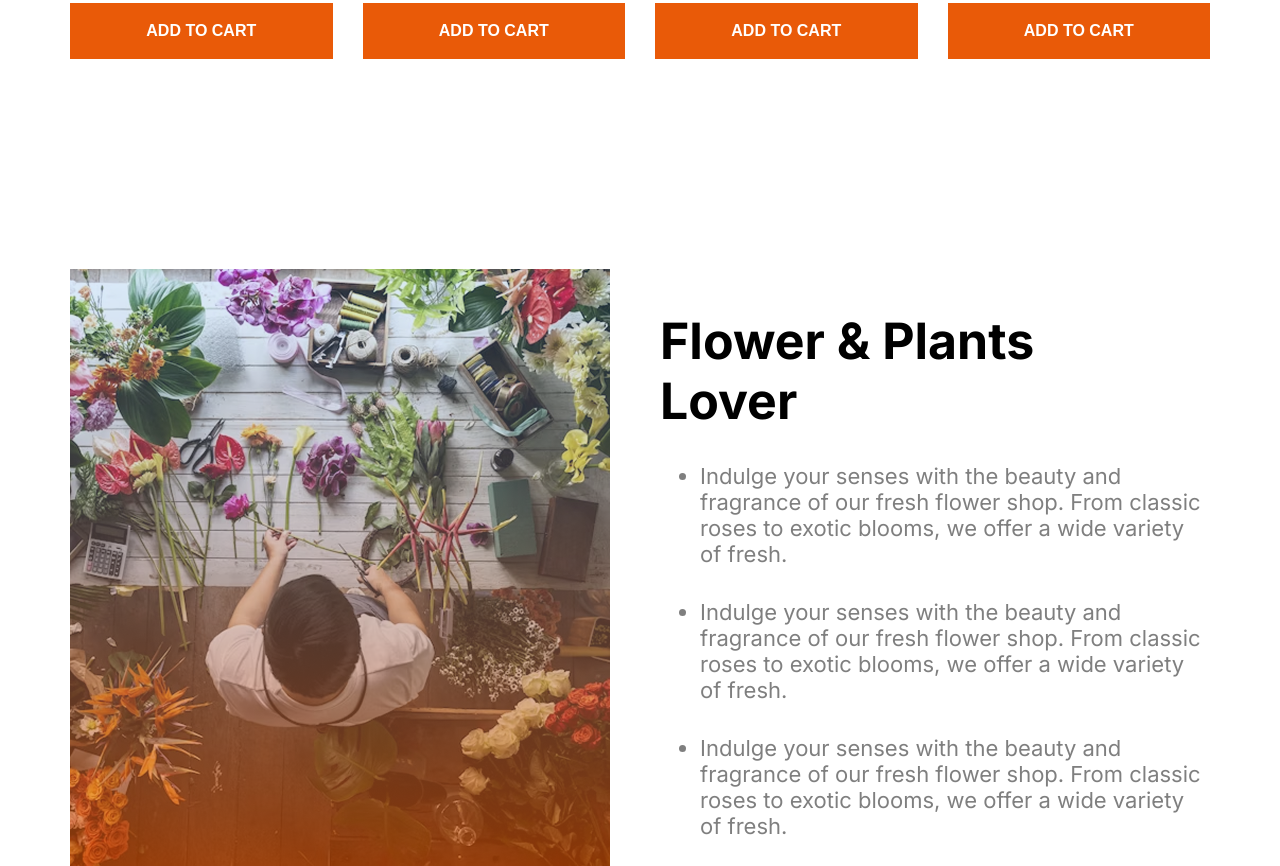
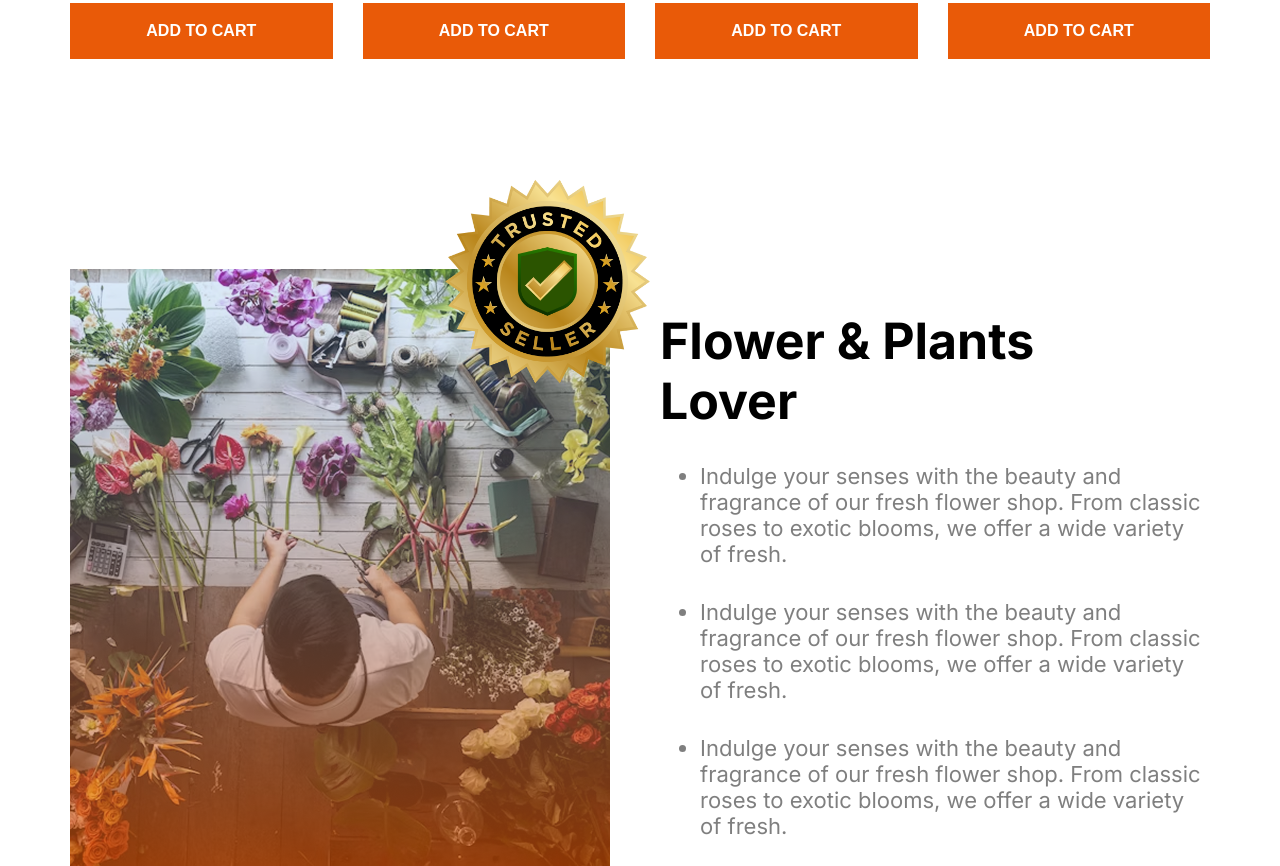
Before and after one commit to Alamin-Rintu/responsive-flowers-a02, a plain HTML site: page index.html in a window 1280 px wide. Shown: the part 2015-2881 px from the top of the page. Drawn offline with Linux system fonts and the light colour scheme.

Commit message:
added badge and remove from mobile device

```diff
--- a/index.html
+++ b/index.html
@@ -107,9 +107,11 @@
           </div>
         </div>
       </section>
+      <!-- features section start -->
       <section class="features">
         <div class="img-contianer">
           <img class="store-img" src="assets/flower-store.png" alt="" />
+          <img class="badge" src="assets/trusted-badge.png" alt="">
         </div>
         <div class="features-container">
           <h2 class="features-title">Flower & Plants <br />Lover</h2>
@@ -132,7 +134,7 @@
           </ul>
         </div>
       </section>
-      <!-- latest section start -->
+      <!-- latest deals section start -->
       <section |>
         <div class="latest-container">
           <h3 class="section-title">Latest <span id="deals">Deals</span></h3>
@@ -180,6 +182,7 @@
         </div>
       </section>
     </main>
+    <!-- footer section start -->
     <footer class="footer">
       <div>
         <img class="logo-img" src="assets/logo.png" alt="" />
--- a/styles/flower_market.css
+++ b/styles/flower_market.css
@@ -147,10 +147,22 @@ body{
     margin-top: 210px;
     gap: 50px;
 }
+.img-contianer {
+  position: relative;
+  display: inline-block;
+}
 
 .store-img{
    max-width: 540px;
    height: auto;
+    display: block;
+}
+.badge {
+  position: absolute;
+  top: -130px;
+  right: -80px;
+  width: 285px;
+  height: auto;
 }
 
 .features-title{
@@ -393,5 +405,9 @@ margin-top: 32px;
     height: auto;
   }
 
+  .badge{
+    display: none;
+  }
+
 
 }
```
